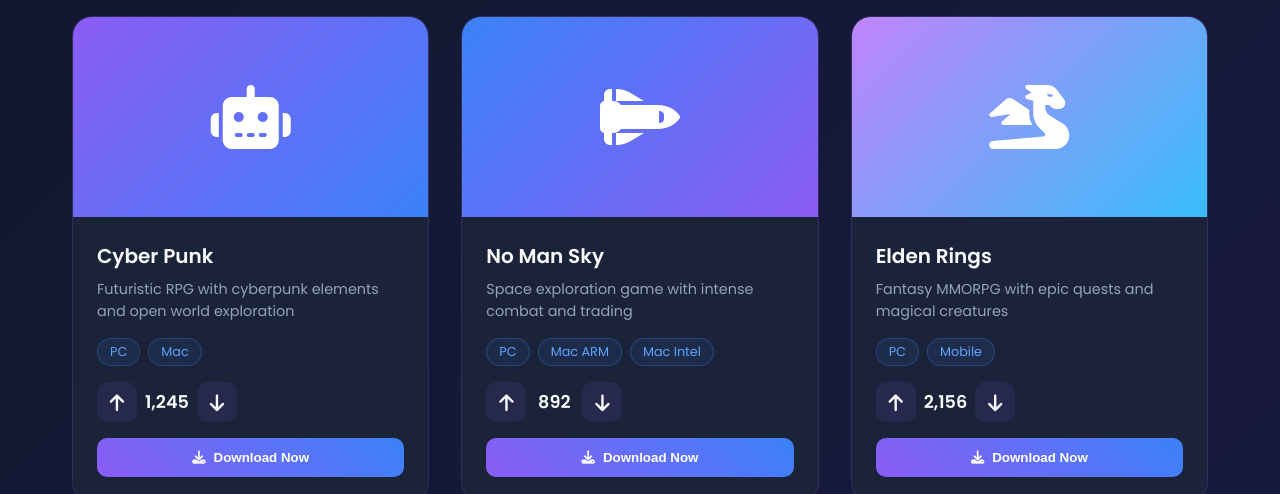
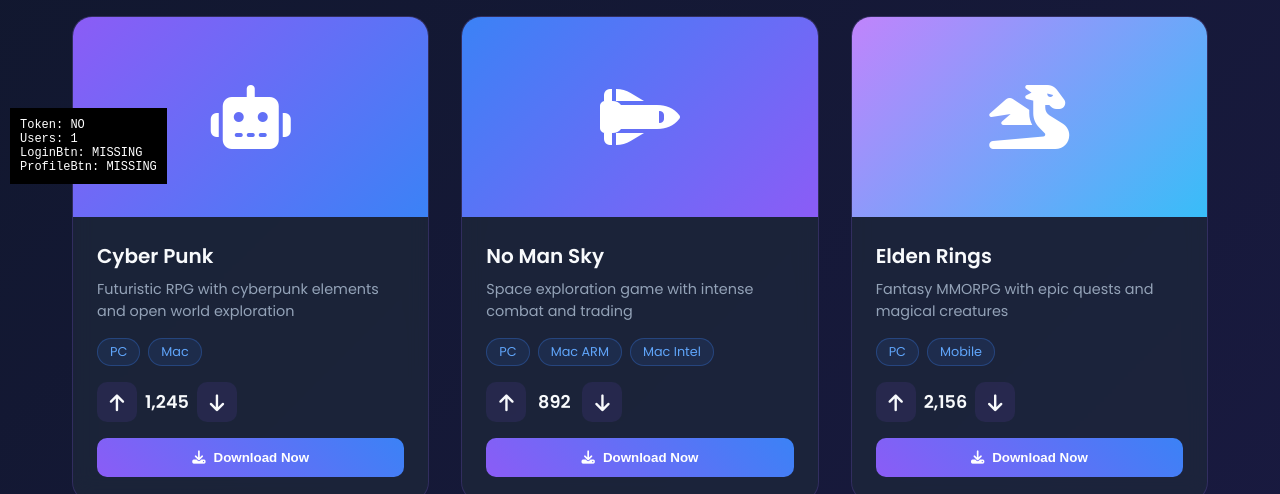
Before and after one commit to bhavyavashisth/gamesarc, a website: page index.html in a window 1280 px wide. Shown: the part 606-1100 px from the top of the page. Drawn offline with Linux system fonts and the light colour scheme.

Commit message:
first commit

```diff
--- a/index.html
+++ b/index.html
@@ -643,6 +643,25 @@
         <small class="download-count" data-game-id="cyber-nexus">(8,900)</small>
     </button>
 </div>
+<!-- Add this anywhere in index.html -->
+<div id="debugInfo" style="position: fixed; bottom: 10px; left: 10px; background: black; color: white; padding: 10px; font-family: monospace; font-size: 12px;">
+    Loading...
+</div>
+
+<script>
+setTimeout(function() {
+    const debug = document.getElementById('debugInfo');
+    const token = localStorage.getItem('auth_token');
+    const users = JSON.parse(localStorage.getItem('gamesarc_users')) || [];
+
+    debug.innerHTML = `
+        Token: ${token ? 'YES' : 'NO'}<br>
+        Users: ${users.length}<br>
+        LoginBtn: ${document.getElementById('loginBtn') ? 'FOUND' : 'MISSING'}<br>
+        ProfileBtn: ${document.getElementById('profileBtn') ? 'FOUND' : 'MISSING'}
+    `;
+}, 1000);
+</script>
 
 </body>
 </html>
```
